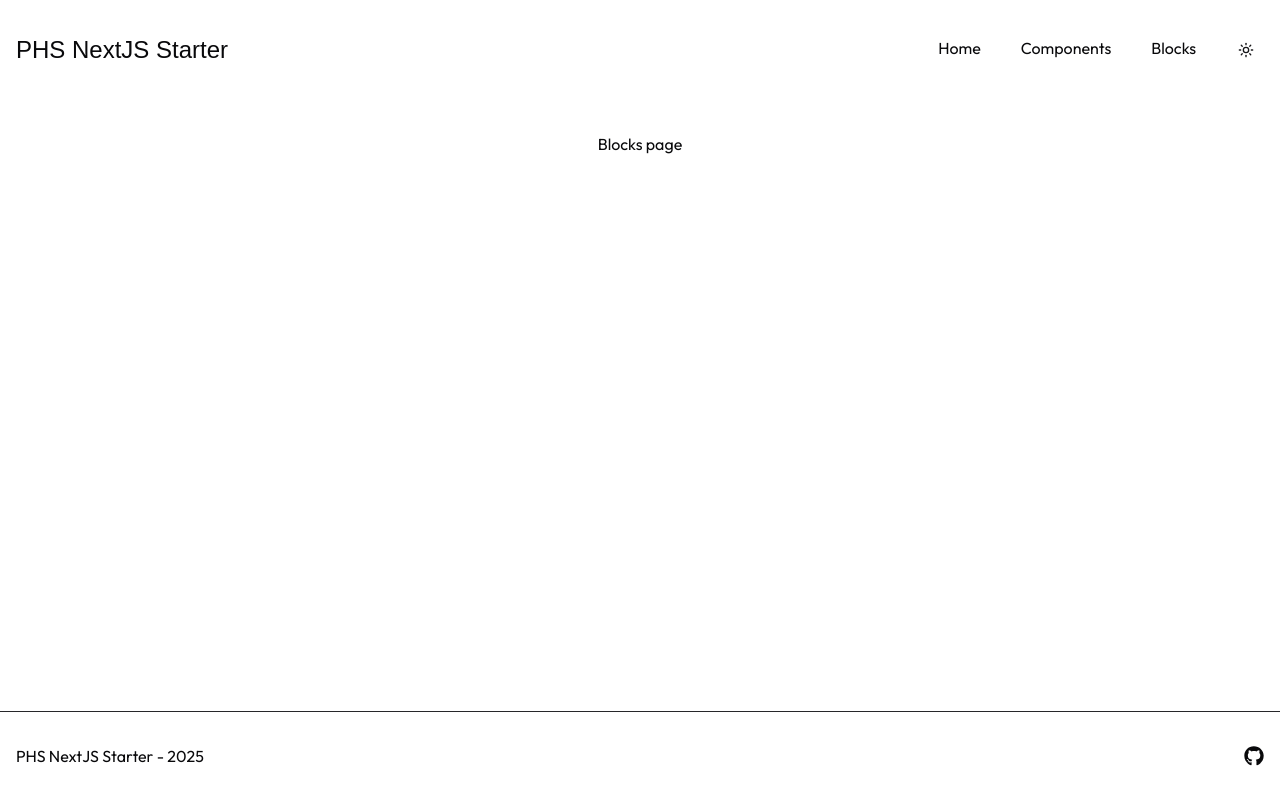
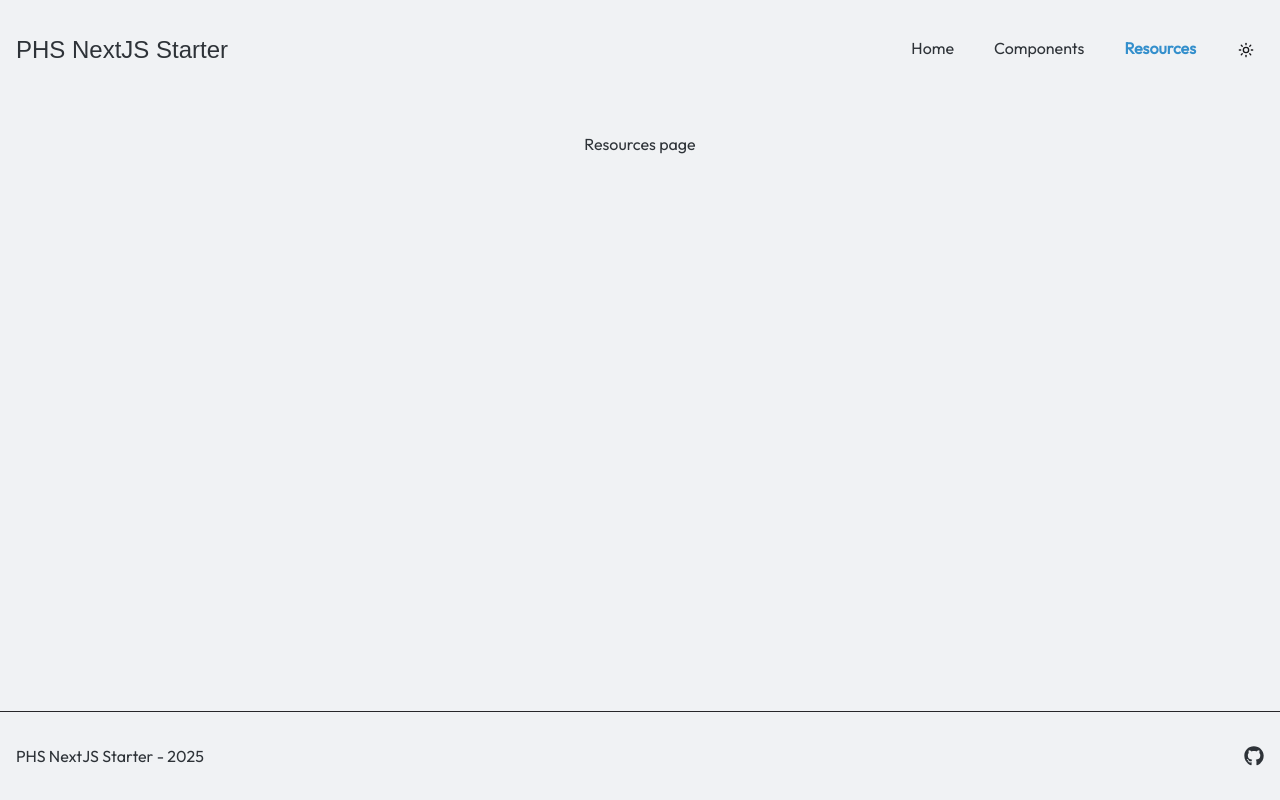
Before and after one commit to Rowee13/phs-nextjs-starter, a Next.js app: page /resources in a window 1280 px wide. Built offline with nearby package versions, Linux system fonts and the light colour scheme; a web font is replaced by a local one.

Commit message:
update header and default shadcnui color theme

```diff
--- a/app/(root)/resources/page.tsx
+++ b/app/(root)/resources/page.tsx
@@ -2,7 +2,7 @@ const BlocksPage = () => {
     return (
         <section>
             <div className='max-w-7xl mx-auto px-4 py-8 flex flex-col justify-center items-center'>
-                <h2>Blocks page</h2>
+                <h2>Resources page</h2>
             </div>
         </section>
     )
--- a/components/header/main-header.tsx
+++ b/components/header/main-header.tsx
@@ -23,7 +23,7 @@ const MainHeader = () => {
                         {NAV_LINKS.map((link) => (
                             <li
                                 key={link.href}
-                                className={`px-2 py-1 ${pathname === link.href ? 'font-bold text-cyan-500' : 'hover:underline'} `}
+                                className={`px-2 py-1 ${pathname === link.href ? 'font-bold text-primary' : 'hover:underline'} `}
                             >
                                 <Link href={link.href}>{link.label}</Link>
                             </li>
--- a/constant/nav-links.ts
+++ b/constant/nav-links.ts
@@ -1,5 +1,5 @@
 export const NAV_LINKS = [
     { href: '/', label: 'Home' },
     { href: '/components', label: 'Components' },
-    { href: '/blocks', label: 'Blocks' },
+    { href: '/resources', label: 'Resources' },
 ]
--- a/styles/globals.css
+++ b/styles/globals.css
@@ -30,6 +30,82 @@ body {
 }
 
 @layer base {
+    :root {
+        --background: 220 15% 95%;
+        --foreground: 210 10% 20%;
+        --card: 220 15% 95%;
+        --card-foreground: 210 10% 20%;
+        --popover: 220 15% 95%;
+        --popover-foreground: 210 10% 20%;
+        --primary: 204 60% 50%;
+        --primary-foreground: 204 80% 95%;
+        --secondary: 215 15% 80%;
+        --secondary-foreground: 210 25% 20%;
+        --muted: 215 10% 90%;
+        --muted-foreground: 210 15% 40%;
+        --accent: 215 10% 90%;
+        --accent-foreground: 210 10% 20%;
+        --destructive: 0 80% 55%;
+        --destructive-foreground: 0 0% 98%;
+        --border: 215 15% 80%;
+        --input: 215 15% 80%;
+        --ring: 204 60% 50%;
+        --radius: 0.5rem;
+        --chart-1: 204 60% 50%;
+        --chart-2: 210 40% 60%;
+        --chart-3: 220 70% 50%;
+        --chart-4: 192 50% 60%;
+        --chart-5: 240 25% 50%;
+
+        --sidebar-background: 220 15% 92%;
+        --sidebar-foreground: 210 10% 38%;
+        --sidebar-primary: 204 60% 47%;
+        --sidebar-primary-foreground: 204 80% 100%;
+        --sidebar-accent: 215 10% 87%;
+        --sidebar-accent-foreground: 210 10% 20%;
+        --sidebar-border: 215 15% 77%;
+        --sidebar-ring: 204 60% 47%;
+    }
+
+    .dark {
+        --background: 220 15% 10%;
+        --foreground: 204 50% 90%;
+        --card: 220 15% 10%;
+        --card-foreground: 204 50% 90%;
+        --popover: 220 15% 10%;
+        --popover-foreground: 204 50% 90%;
+        --primary: 204 60% 50%;
+        --primary-foreground: 204 80% 95%;
+        --secondary: 215 15% 30%;
+        --secondary-foreground: 204 50% 80%;
+        --muted: 215 10% 20%;
+        --muted-foreground: 210 40% 70%;
+        --accent: 215 10% 20%;
+        --accent-foreground: 204 50% 90%;
+        --destructive: 0 80% 50%;
+        --destructive-foreground: 204 90% 95%;
+        --border: 215 15% 30%;
+        --input: 215 15% 30%;
+        --ring: 204 60% 50%;
+        --radius: 0.5rem;
+        --chart-1: 210 50% 40%;
+        --chart-2: 204 80% 50%;
+        --chart-3: 220 60% 50%;
+        --chart-4: 192 40% 50%;
+        --chart-5: 240 25% 60%;
+
+        --sidebar-background: 220 15% 2%;
+        --sidebar-foreground: 204 50% 50%;
+        --sidebar-primary: 204 60% 42%;
+        --sidebar-primary-foreground: 204 80% 100%;
+        --sidebar-accent: 215 10% 12%;
+        --sidebar-accent-foreground: 204 50% 90%;
+        --sidebar-border: 215 15% 22%;
+        --sidebar-ring: 204 60% 42%;
+    }
+}
+
+/* @layer base {
     :root {
         --background: 0 0% 100%;
         --foreground: 240 10% 3.9%;
@@ -83,7 +159,7 @@ body {
         --chart-4: 280 65% 60%;
         --chart-5: 340 75% 55%;
     }
-}
+} */
 
 @layer base {
     * {
```
